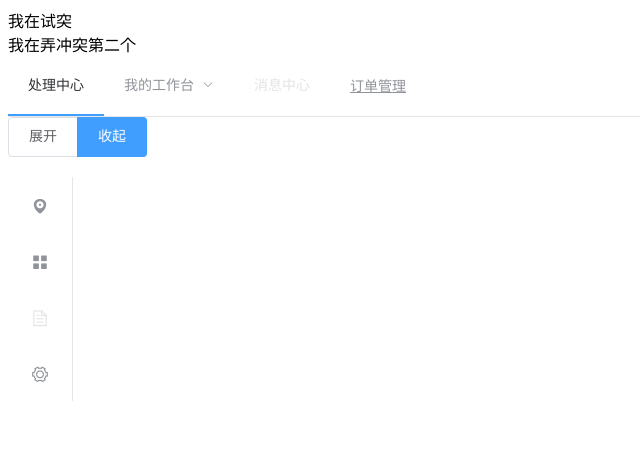
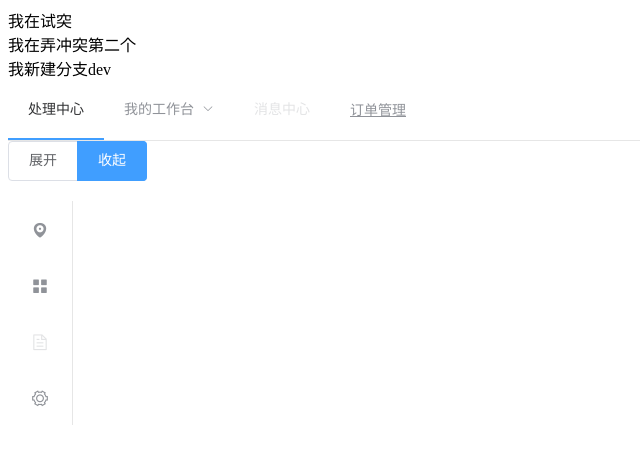
Before and after one commit to jason-chen123/study, a Vue app: page / in a window 1280 px wide. Shown: the top 464 px of the page, without its empty margins (0-640 px from the left). Built offline with nearby package versions, Linux system fonts and the light colour scheme.

Commit message:
dev分支提交

```diff
--- a/src/App.vue
+++ b/src/App.vue
@@ -2,6 +2,7 @@
 <div>
   <div>我在试突</div>
   <div>我在弄冲突第二个</div>
+  <div>我新建分支dev</div>
 <el-menu :default-active="activeIndex" class="el-menu-demo" mode="horizontal" @select="handleSelect">
   <el-menu-item index="1">处理中心</el-menu-item>
   <el-submenu index="2">
```
